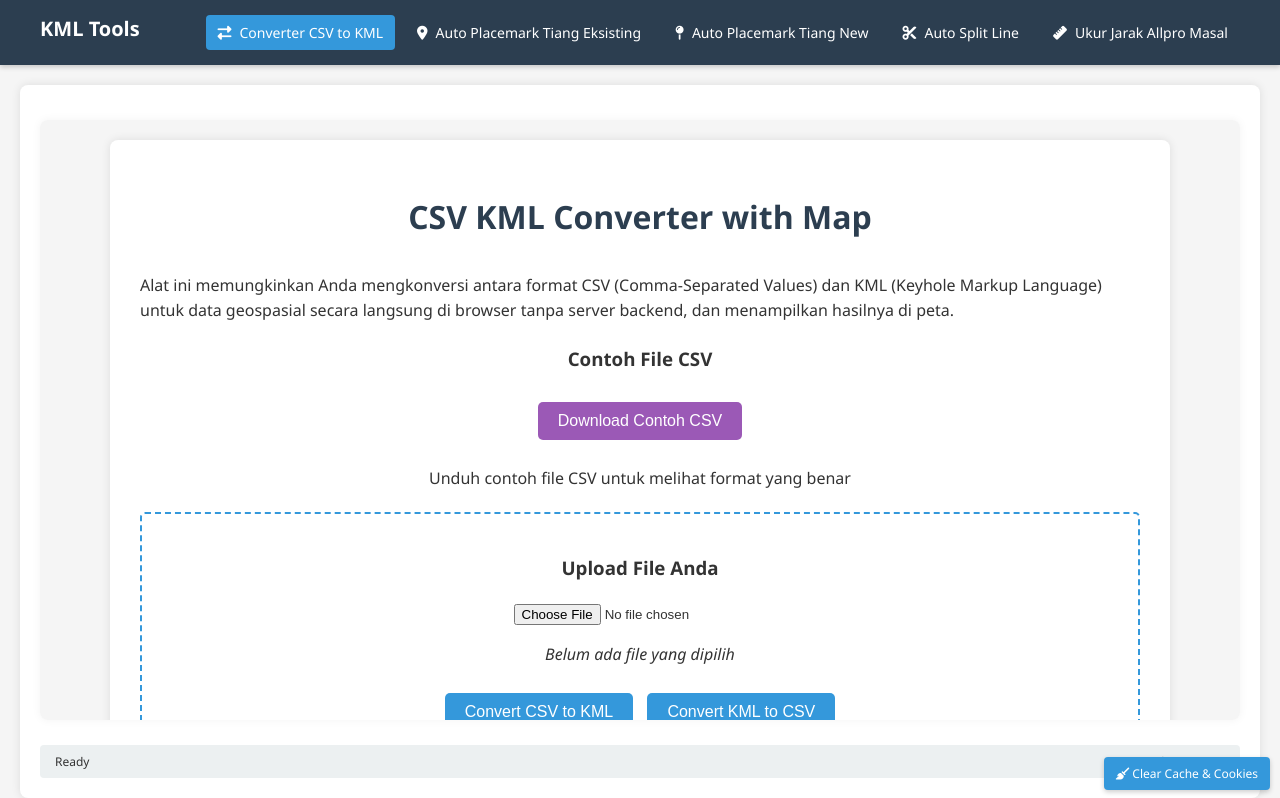
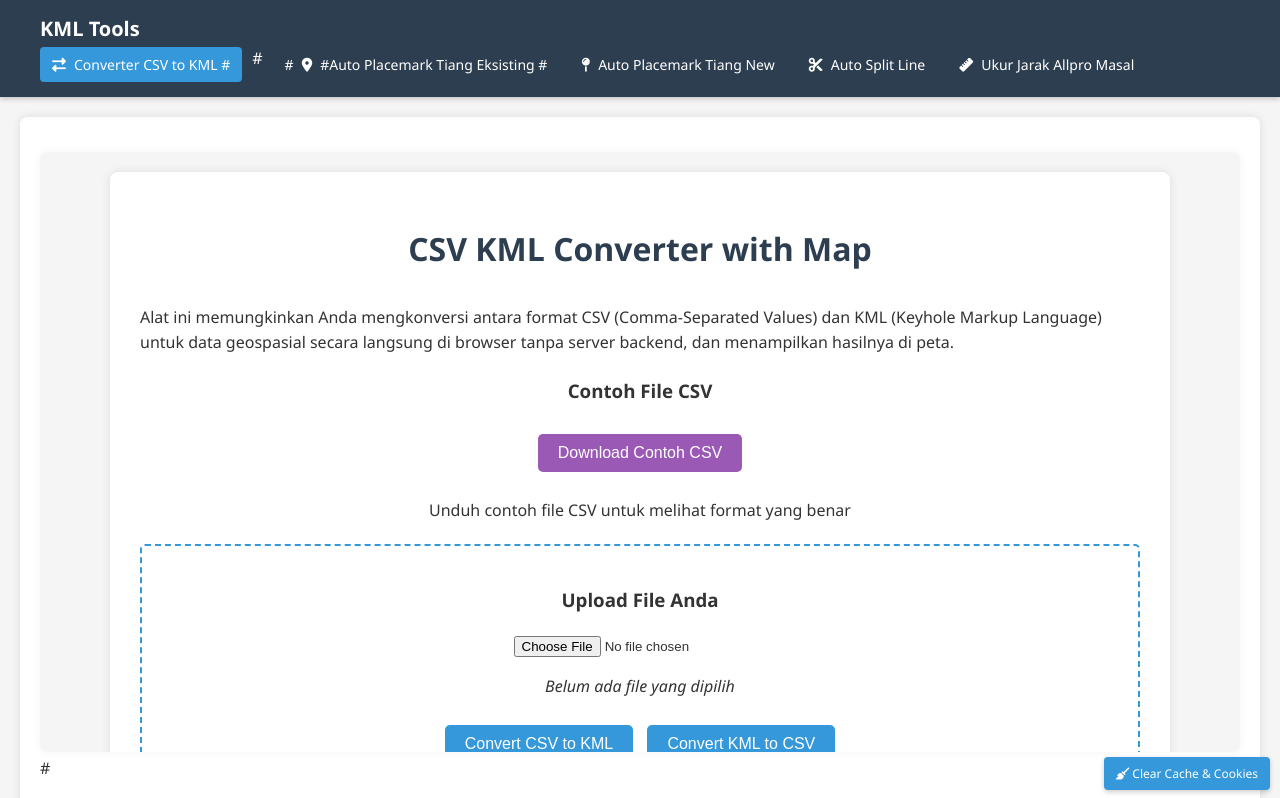
Before and after one commit to syntax-21/kmltools, a plain HTML site: page index.html in a window 1280 px wide. Shown: the top 798 px of the page. Drawn offline with nearby package versions, Linux system fonts and the light colour scheme; no server answers.

Commit message:
index.html
Signed-off-by: amirun <amirunrayan9@gmail.com>

```diff
--- a/index.html
+++ b/index.html
@@ -180,11 +180,11 @@
       <div class="nav-item active" data-tab="converter">
         <i class="fas fa-exchange-alt"></i>
         Converter CSV to KML
-      </div>
-      <div class="nav-item" data-tab="tiangeksisting">
-        <i class="fas fa-map-marker-alt"></i>
-        Auto Placemark Tiang Eksisting
-      </div>
+      #</div>
+      #<div class="nav-item" data-tab="tiangeksisting">
+       # <i class="fas fa-map-marker-alt"></i>
+        #Auto Placemark Tiang Eksisting
+      #</div>
       <div class="nav-item" data-tab="tiangnew">
         <i class="fas fa-map-pin"></i>
         Auto Placemark Tiang New
@@ -206,9 +206,9 @@
     <div id="converter" class="tab-content active">
       <iframe src="converter.html?tool=converter"></iframe>
     </div>
-    <div id="tiangeksisting" class="tab-content">
-      <iframe src="tiangeksisting.html?tool=tiangeksisting"></iframe>
-    </div>
+    #<div id="tiangeksisting" class="tab-content">
+     # <iframe src="tiangeksisting.html?tool=tiangeksisting"></iframe>
+    #</div>
     <div id="tiangnew" class="tab-content">
       <iframe src="tiangnew.html?tool=tiangnew"></iframe>
     </div>
```
